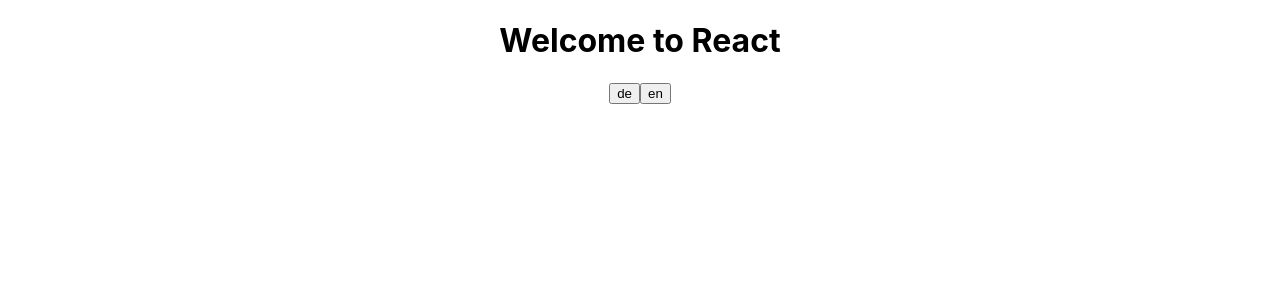
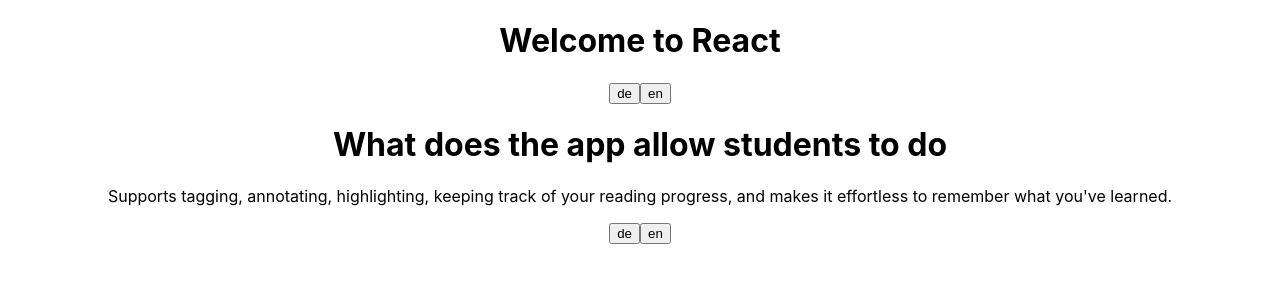
Before and after one commit to mbhadange/polar-intl, a React (Create React App) app: page / in a window 1280 px wide. Shown: the top 300 px of the page. Built offline with nearby package versions, Linux system fonts and the light colour scheme.

Commit message:
added polar info component

```diff
--- a/src/App.tsx
+++ b/src/App.tsx
@@ -4,6 +4,8 @@
 import trans from './AppTrans.json';
 import createi18Inst from "./i18n";
 //const newi18n = createi18Inst(trans);
+
+import PolarInfo from './Polar';
 
 function HeaderComponent({ t, i18n }) {
   return <div>
@@ -20,6 +22,7 @@
     <Suspense fallback="loading">
       <div className="App">
         <HeaderTrans i18n={createi18Inst(trans)} />
+        <PolarInfo />
       </div>
     </Suspense>
   );
--- /dev/null
+++ b/src/Polar.tsx
@@ -0,0 +1,23 @@
+import React, { Suspense } from 'react';
+import './App.css';
+import { Translation, withTranslation } from 'react-i18next';
+import trans from './PolarTrans.json';
+import createi18Inst from "./i18n";
+
+//const newi18n = createi18Inst(trans);
+
+export default function PolarInfo() {
+  return (
+    <Translation i18n={createi18Inst(trans)}>
+      {
+        (t, { i18n }) => (
+          <div>
+            <h1>{t('polar.intro')}</h1>
+            <p>{t('polar.info')}</p>
+            <button onClick={() => i18n.changeLanguage('de')}>de</button>
+            <button onClick={() => i18n.changeLanguage('en')}>en</button>
+          </div>
+        )
+      }
+    </Translation>);
+}
--- /dev/null
+++ b/src/PolarTrans.json
@@ -0,0 +1,18 @@
+{
+    "en": {
+      "translation": {
+        "polar": {
+          "intro": "What does the app allow students to do",
+          "info": "Supports tagging, annotating, highlighting, keeping track of your reading progress, and makes it effortless to remember what you've learned."
+        }
+      }
+    },
+    "de": {
+      "translation": {
+        "polar": {
+          "intro": "Was können die Schüler mit der App tun",
+          "info": "Unterstützt das Markieren, Kommentieren, Hervorheben und Verfolgen Ihres Lesefortschritts und macht es mühelos, sich an das zu erinnern, was Sie gelernt haben."
+        }
+      }
+    }
+  }
```
